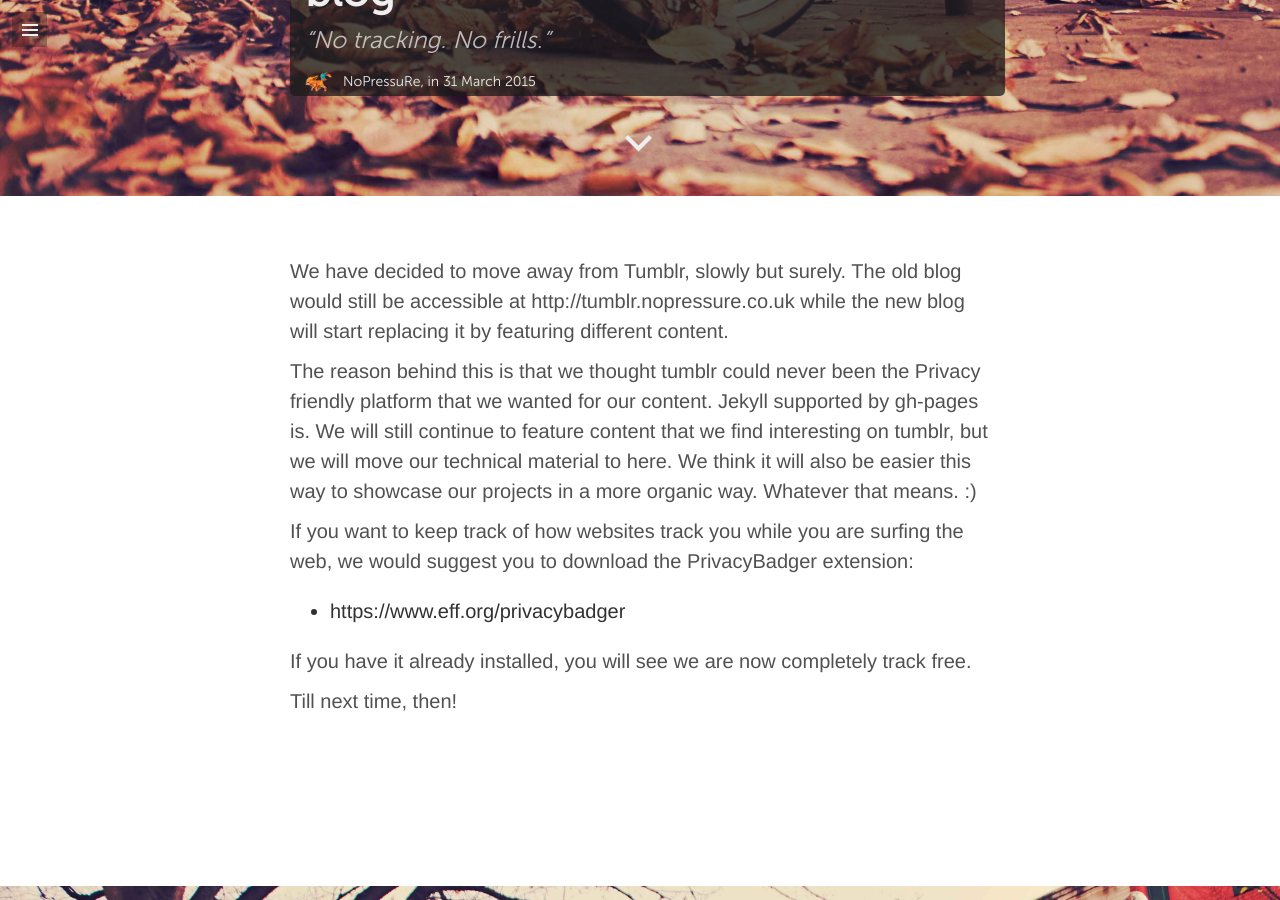
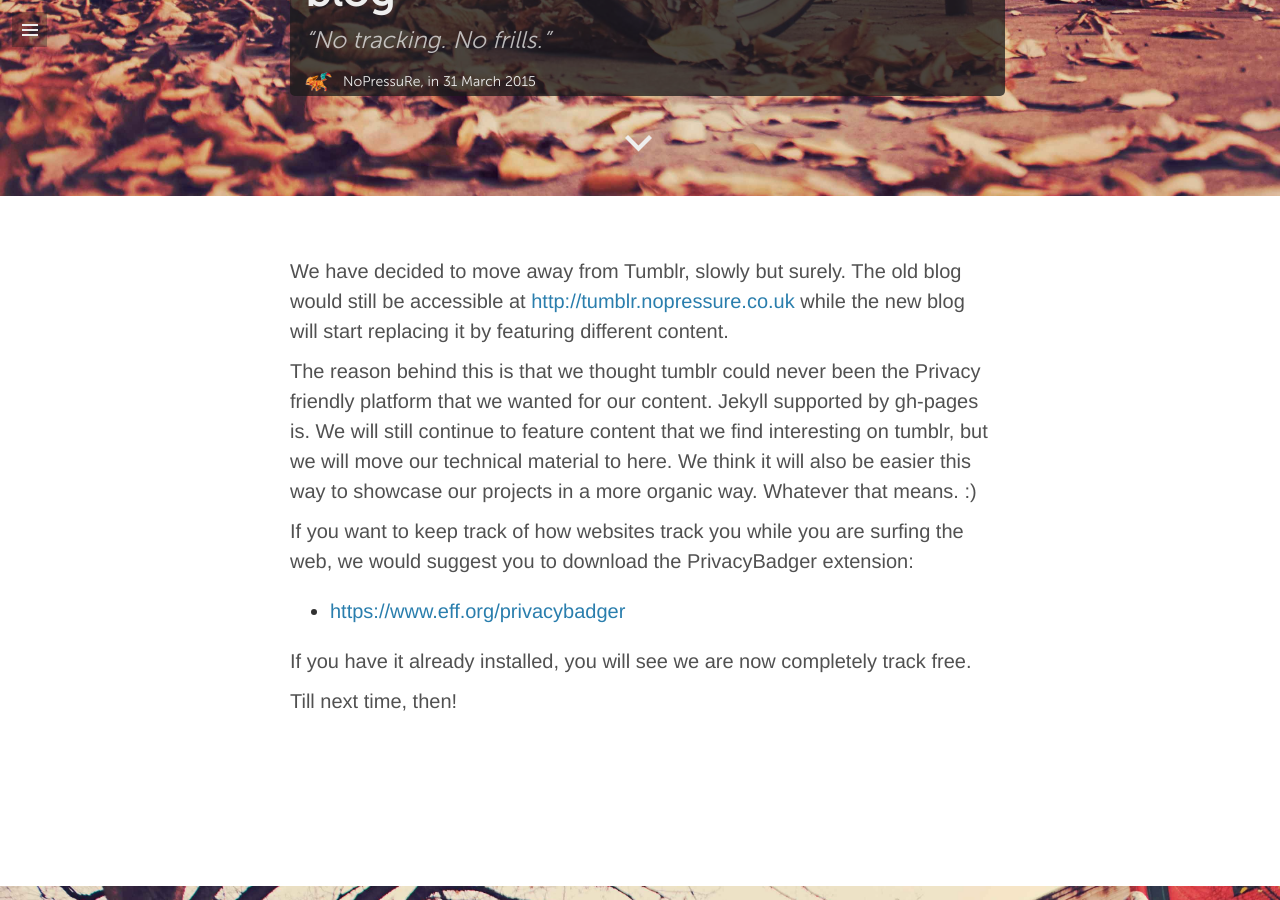
Before and after one commit to nopressurelabs/blog, a Jekyll site: the page built from _posts/2015-03-31-Moving-away-from-tumblr.md, in a window 1280 px wide and 900 px high, scrolled down 704 px. Built offline with Jekyll 4.4.1, drawn with Linux system fonts in a browser that asks for light colours; part of the change alters nothing that is shown.

```diff
--- a/_posts/2015-03-31-Moving-away-from-tumblr.md
+++ b/_posts/2015-03-31-Moving-away-from-tumblr.md
@@ -7,14 +7,14 @@ video: false
 comments: true
 ---
 
-We have decided to move away from Tumblr, slowly but surely. The old blog would still be accessible at http://tumblr.nopressure.co.uk while the new blog will start replacing it by featuring different content.
+We have decided to move away from Tumblr, slowly but surely. The old blog would still be accessible at [http://tumblr.nopressure.co.uk](http://tumblr.nopressure.co.uk) while the new blog will start replacing it by featuring different content.
 
 The reason behind this is that we thought tumblr could never been the Privacy friendly platform that we wanted for our content. Jekyll supported by gh-pages is.
 We will still continue to feature content that we find interesting on tumblr, but we will move our technical material to here. We think it will also be easier this way to showcase our projects in a more organic way. Whatever that means. :)
 
 If you want to keep track of how websites track you while you are surfing the web, we would suggest you to download the PrivacyBadger extension:
 
-- https://www.eff.org/privacybadger
+- [https://www.eff.org/privacybadger](https://www.eff.org/privacybadger)
 
 If you have it already installed, you will see we are now completely track free.
 
```
